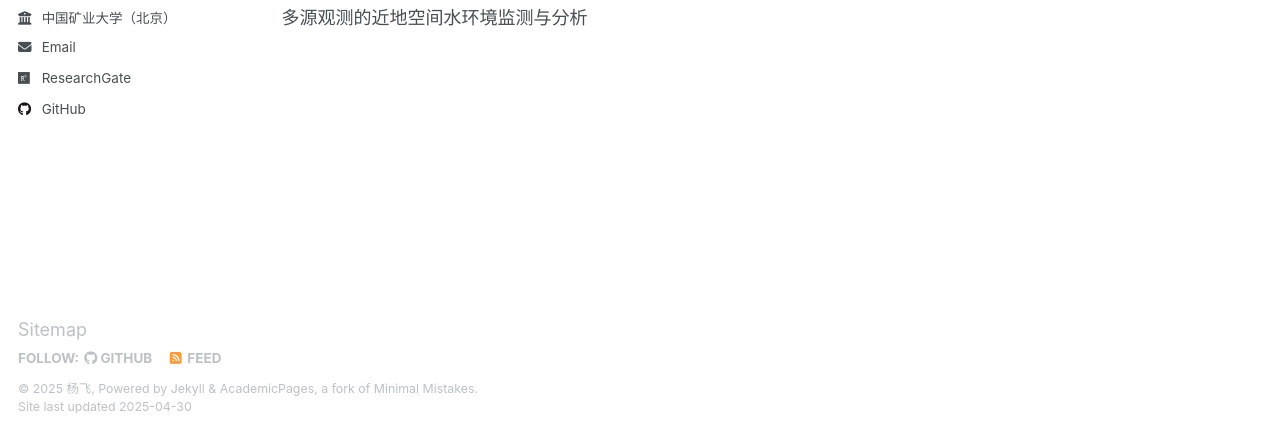
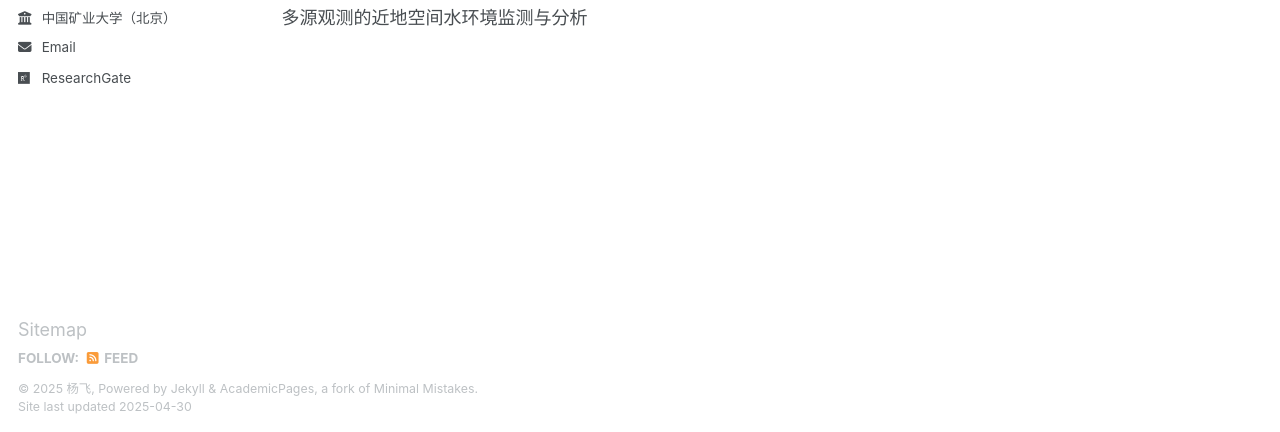
Before and after one commit to cwc0214/cwc0214.github.io, a Jekyll site: the page built from _pages/about.md, in a window 1280 px wide and 900 px high, scrolled down 583 px. Shown: the part 465-897 px from the top of the window. Built offline with Jekyll 4.4.1, drawn with Linux system fonts in a browser that asks for light colours.

Commit message:
Update _config.yml

```diff
--- a/_config.yml
+++ b/_config.yml
@@ -45,7 +45,7 @@ author:
   bitbucket        : # Username - Update with your username on the site
   codepen          : # Username
   dribbble         : # Username
-  github           : "cwc0214"
+  #github           : "cwc0214"
   kaggle           : # Username
   stackoverflow    : # User number or user number and name (i.e., use "1" or "1/jeff-atwood")
 
```
